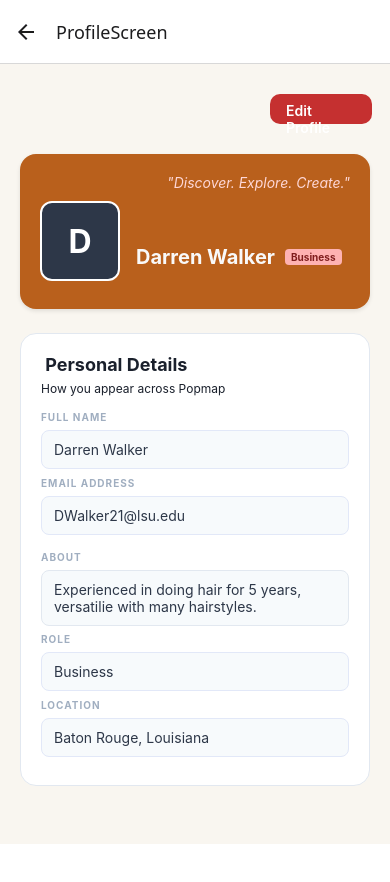
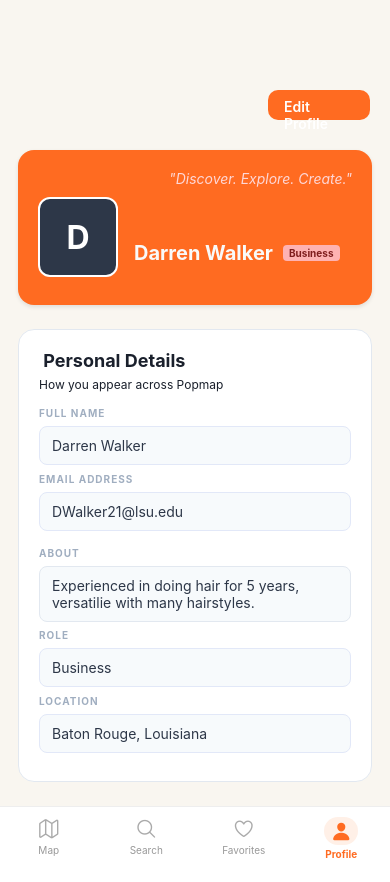
Before and after one commit to CSC-3380-Fall-2026/Team-13, a React Native app in the folder frontend/: screen /ProfileScreen in a window 390 px wide. Before the commit the page ends 844 px from the top, so only its background shows below. Built offline with nearby package versions, Linux system fonts and the light colour scheme.

Commit message:
profile with navigation screen

```diff
--- a/frontend/App.tsx
+++ b/frontend/App.tsx
@@ -21,6 +21,7 @@ export default function App() {
         <Stack.Screen
         name = "ProfileScreen"
         component={ProfileScreen}
+        options={{headerShown: false}}
         />
 
 
--- a/frontend/src/screens/ProfileScreen.tsx
+++ b/frontend/src/screens/ProfileScreen.tsx
@@ -1,9 +1,10 @@
 import React from 'react';
 import { ScrollView, View, Text, Image,TextInput, StyleSheet, TouchableOpacity,} from 'react-native';
 import { Ionicons } from "@expo/vector-icons";
-
+import {useNavigation} from '@react-navigation/native';
 
 export default function ProfileScreen() {
+    const navigation = useNavigation<any>();
     const profile={
         name: 'Darren Walker',
         email: 'DWalker21@lsu.edu',
@@ -13,15 +14,13 @@ export default function ProfileScreen() {
     };
 
     return (
-       <ScrollView contentContainerStyle={styles.container}>
-       <View style={styles.headerSpace}>
+        <View style ={styles.container}>
+        <ScrollView contentContainerStyle={styles.scrollContent} showsVerticalScrollIndicator={false}>       <View style={styles.headerSpace}>
         <TouchableOpacity
              style={styles.editButton} onPress={() => console.log('Edit profile button')}>
              <Text style = {styles.editButtonText}>Edit Profile</Text>
             </TouchableOpacity>
-</View>
-
-
+        </View>
 
 
        <View style ={styles.upperRight}>
@@ -94,16 +93,47 @@ export default function ProfileScreen() {
         </View>
           </View>
        </ScrollView>
-    )
-    }
+
+    <View style={styles.nav}>
+        <TouchableOpacity style={styles.navItem} onPress={() => navigation.navigate('Map')}>
+          <Ionicons name="map-outline" size={22} color="#aaa" />
+          <Text style={styles.navText}>Map</Text>
+        </TouchableOpacity>
+
+        <TouchableOpacity style={styles.navItem} onPress={() => navigation.navigate('Search')}>
+          <Ionicons name="search-outline" size={22} color="#aaa" />
+          <Text style={styles.navText}>Search</Text>
+        </TouchableOpacity>
+
+        <TouchableOpacity style={styles.navItem} onPress={() => navigation.navigate('Favorites')}>
+          <Ionicons name="heart-outline" size={22} color="#aaa" />
+          <Text style={styles.navText}>Favorites</Text>
+        </TouchableOpacity>
+
+        <TouchableOpacity style={styles.navItem}>
+          <View style={styles.activeNavIcon}>
+            <Ionicons name="person" size={20} color="#ff6b21" />
+          </View>
+          <Text style={styles.activeNavText}>Profile</Text>
+        </TouchableOpacity>
+      </View>
+    </View>
+
+
+    );
+ }
 
     const styles = StyleSheet.create({
         container:{
-        padding: 20,
         backgroundColor:'#F9F6F0',
         flexGrow:1,
          } ,
-         headerSpace: {
+        scrollContent:{
+        paddingTop: 80,
+        paddingHorizontal: 18,
+        paddingBottom: 100,
+        },
+        headerSpace: {
         flexDirection: 'row',
         justifyContent: 'space-between',
         alignItems: 'center',
@@ -139,7 +169,7 @@ export default function ProfileScreen() {
         editButton: {
         width: 102,
         height: 30,
-        backgroundColor: '#C53030',
+        backgroundColor: '#ff6b21',
         paddingHorizontal: 16,
         paddingVertical: 8,
         borderRadius: 10,
@@ -152,7 +182,7 @@ export default function ProfileScreen() {
         fontSize: 14,
         },
         upperRight:{
-        backgroundColor: '#b9601c',
+        backgroundColor: '#ff6b21',
         borderRadius: 16,
         padding: 20,
         marginBottom: 24,
@@ -246,8 +276,41 @@ export default function ProfileScreen() {
         paddingVertical: 10,
         minHeight:50,
         marginBottom: 7,
-        }
-
-
-
-    })
+        },
+        nav: {
+        position: 'absolute',
+        bottom: 0,
+        left: 0,
+        right: 0,
+        backgroundColor: 'white',
+        borderTopWidth: 1,
+        borderTopColor: '#eee',
+        flexDirection: 'row',
+        justifyContent: 'space-around',
+        paddingTop: 10,
+        paddingBottom: 22,
+        },
+        navItem: {
+        alignItems: 'center',
+        minWidth: 60,
+        },
+        navText: {
+        fontSize: 10,
+        color: '#999',
+        marginTop: 3,
+        },
+        activeNavIcon: {
+        backgroundColor: '#fff0e7',
+        width: 34,
+        height: 28,
+        borderRadius: 14,
+        alignItems: 'center',
+        justifyContent: 'center',
+        },
+        activeNavText: {
+        fontSize: 10,
+        color: '#ff6b21',
+        fontWeight: '700',
+        marginTop: 3,
+        },
+    });
```
